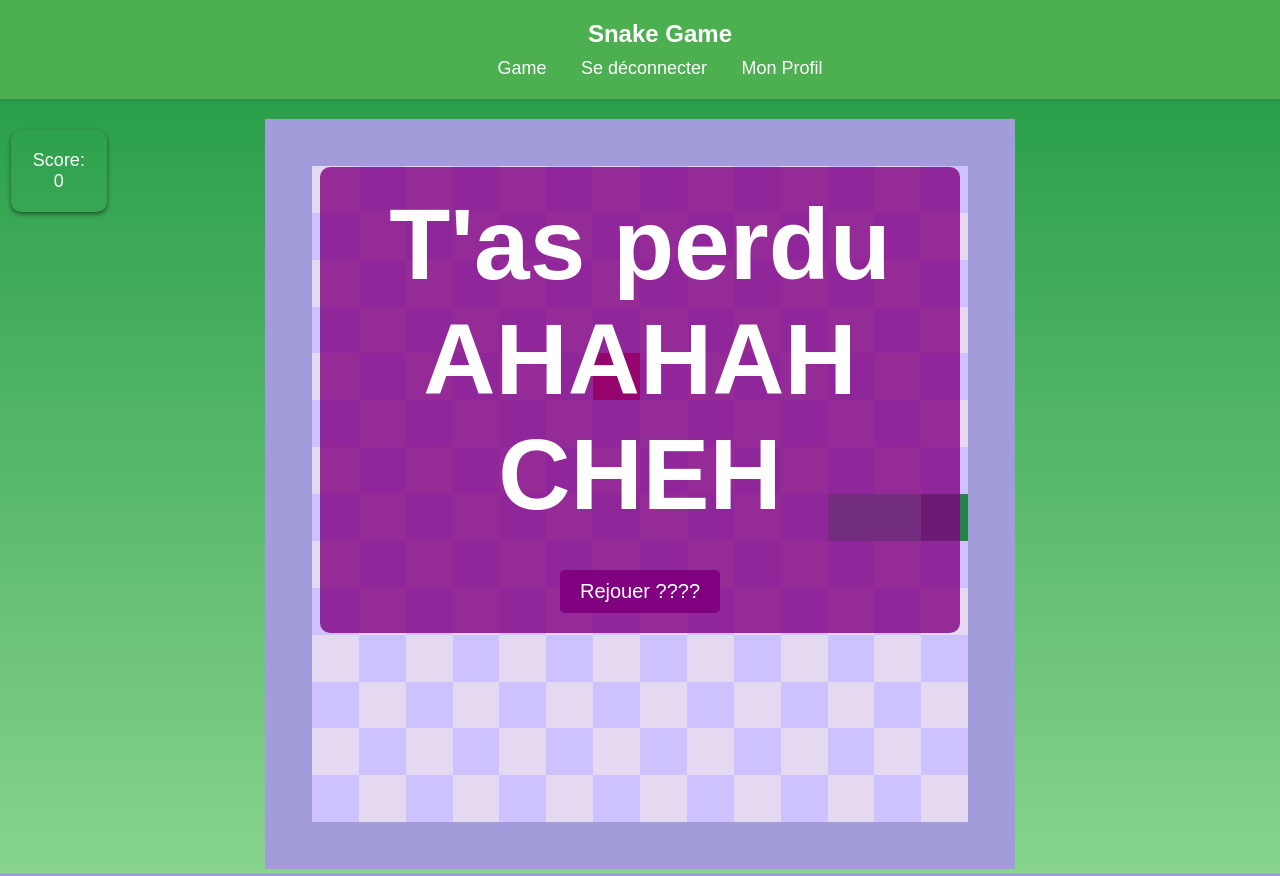
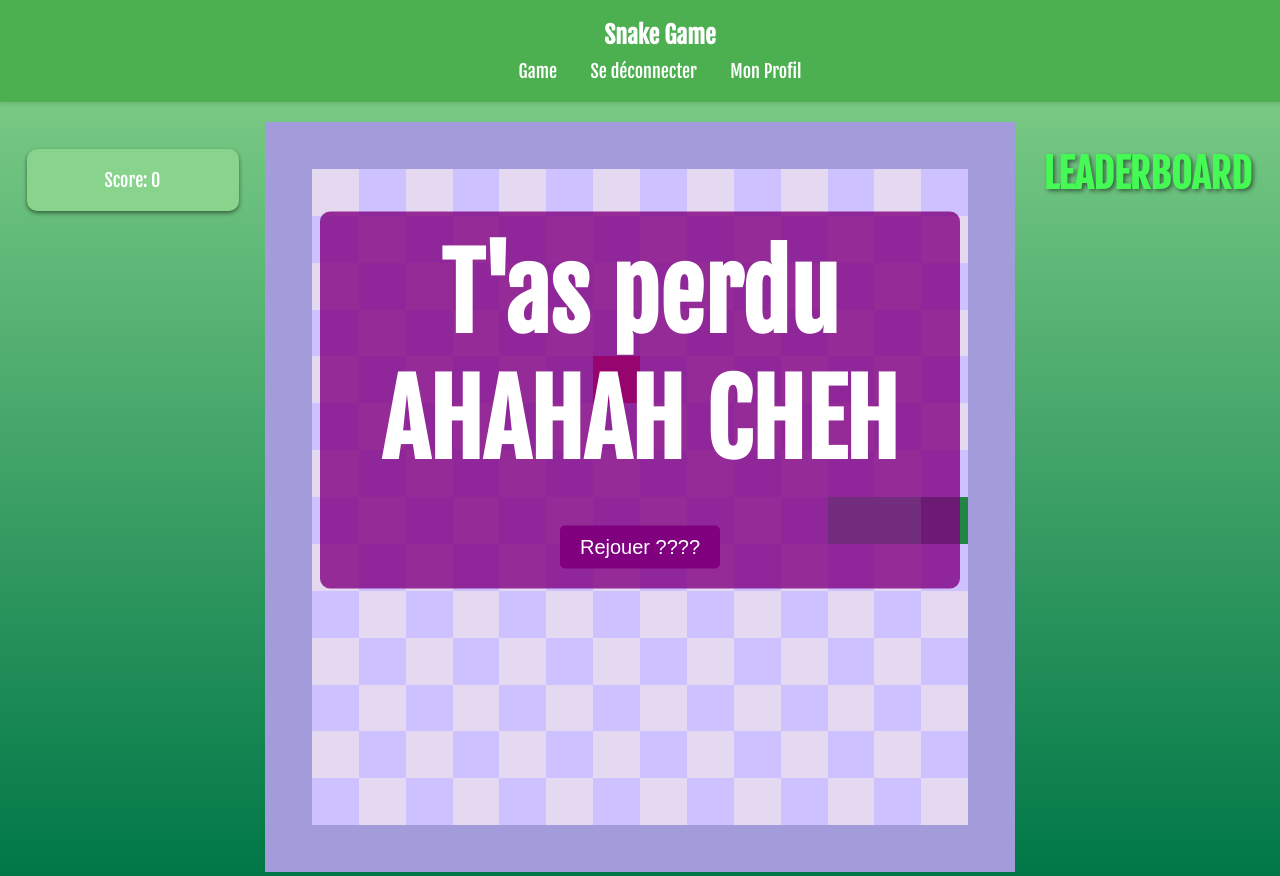
Before and after one commit to Arcols/Snake, a PHP site: page /pages/game.html.php in a window 1280 px wide. Run offline with PHP 8.4, Linux system fonts and the light colour scheme; the visitor is signed in with stand-in values (Sample User, id 1); data that the repository does not hold is empty.

Commit message:
cbo le leaderboard

```diff
--- a/css/game.css
+++ b/css/game.css
@@ -2,8 +2,7 @@ body {
     margin: 0;
     padding: 0;
     height: 100%;
-    font-family: 'Arial', sans-serif;
-	background-image: linear-gradient(var(--green), var(--light-green));
+	background: linear-gradient(to bottom,var(--light-green), var(--hard-green));
 }
 
 main{
@@ -14,7 +13,7 @@ main{
     justify-content: space-between;
 }
 
-main > div:nth-child(1){
+main:nth-child(1){
     width : max-content;
 }
 
@@ -28,6 +27,8 @@ main > div:nth-child(1){
 
 main :nth-child(1) > div{
     color: #fff;
+    align-items: center;
+    background-color: var(--light-green);
     padding: 20px;
     border-radius: 10px;
     box-shadow: 0 2px 4px rgba(0, 0, 0, 0.5);
@@ -35,6 +36,7 @@ main :nth-child(1) > div{
     font-size: 18px;
     z-index: 2;
     margin-left: 10%;
+    margin-right:10%;
     margin-top: 10%;
 }
 
@@ -46,32 +48,49 @@ main :nth-child(1) > div{
     z-index: 2;
 }
 
+#ranking h1 {
+    text-align: center;
+    margin-bottom: 5%;
+    color:var(--flashy-green);
+    text-shadow: 2px 2px 4px rgba(0, 0, 0, 0.5);
+}
+
 #ranking table {
     width: 90%;
     align-items: center;
     border-collapse: collapse;
-    margin-top: 20px;
 }
 
 #ranking td {
     padding: 3%;
-    text-align: left;
+    flex : 2;
+    color : #aaaaaa;
 }
 
-#ranking tr:first-child {
-    color: white;
-    background-color: var(--green);
+#ranking td:first-child {
+    color:var(--hard-green);
     font-weight: bold;
-    border-radius: 10px;
+    text-align: left;
+    flex:1;
 }
 
-#ranking tr {
-    background-color: #f2f2f2;
-    border-bottom: 1px solid #444;
-    display: flex;
+#ranking td:last-child {
+    color:var(--light-green);
+    text-align: right;
+    flex:1;
 }
 
 
+
+#ranking tr {
+    display: flex;
+    justify-content: space-between;
+    width: 100%;
+    background-color: white;
+    margin-bottom: 2%;
+    margin-left:5%;
+    border-radius: 15px;
+}
 
 #gameover {
     font-size: 50px;
--- a/css/global.css
+++ b/css/global.css
@@ -1,7 +1,14 @@
+@import url('https://fonts.googleapis.com/css2?family=Fjalla+One&display=swap');
+
 :root {
     --hard-green:#007747;
     --green:#1E9841;
     --light-green:#88D48C;
     --soft-green:#5BBE6E;
+    --flashy-green:#45FA54;
     --light-gray:#E0DEDE;
 }
+
+body {
+    font-family: 'Fjalla One', sans-serif;
+}
--- a/css/header.css
+++ b/css/header.css
@@ -1,6 +1,5 @@
 body {
     margin: 0;
-    font-family: Arial, sans-serif;
 }
 
 header {
--- a/pages/game.html.php
+++ b/pages/game.html.php
@@ -23,11 +23,13 @@
         </div>
         <?php include './../php/ranking.php'; ?>
         <div id="ranking">
+            <h1>LEADERBOARD</h1>
             <table>
             <tbody>
                 <!-- Affichage des données de chaque joueur -->
                 <?php $counter = 1; ?>
                 <?php foreach ($games as $joueur): ?>
+                    <?php if ($counter > 10) break; ?>
                     <tr>
                         <td><?= $counter ?></td>
                         <td><?= htmlspecialchars($joueur['login'] ?? '', ENT_QUOTES, 'UTF-8') ?></td>
```
